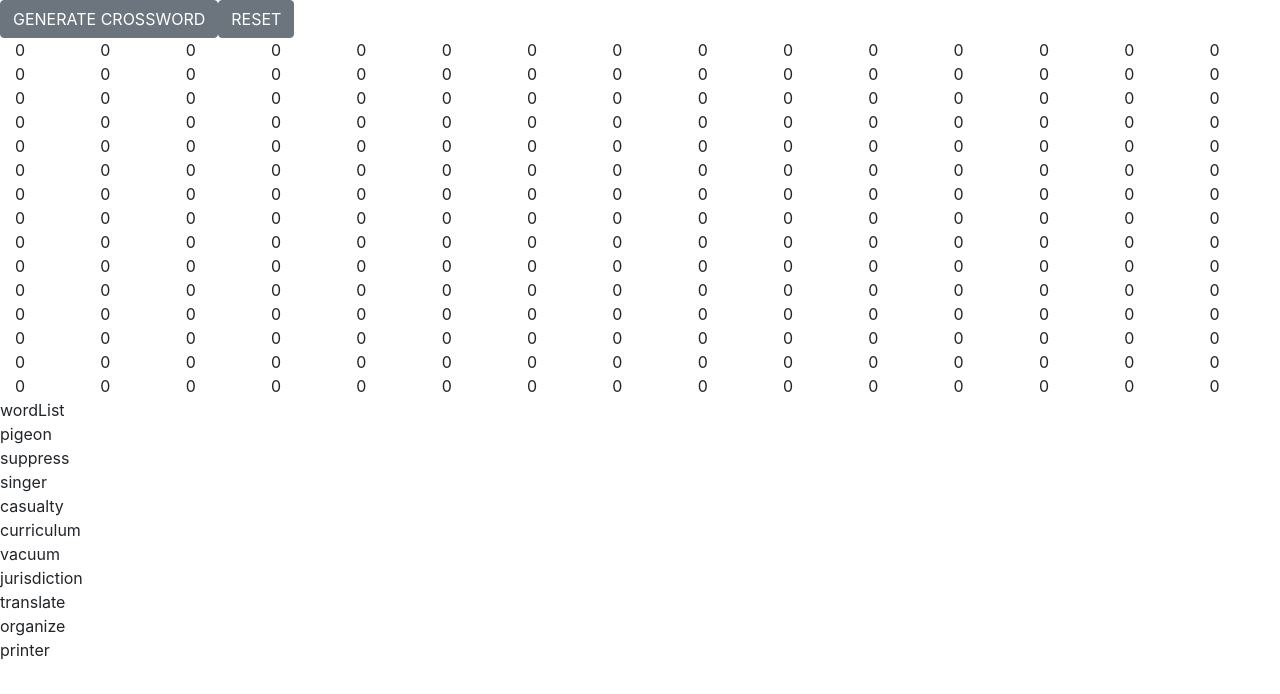
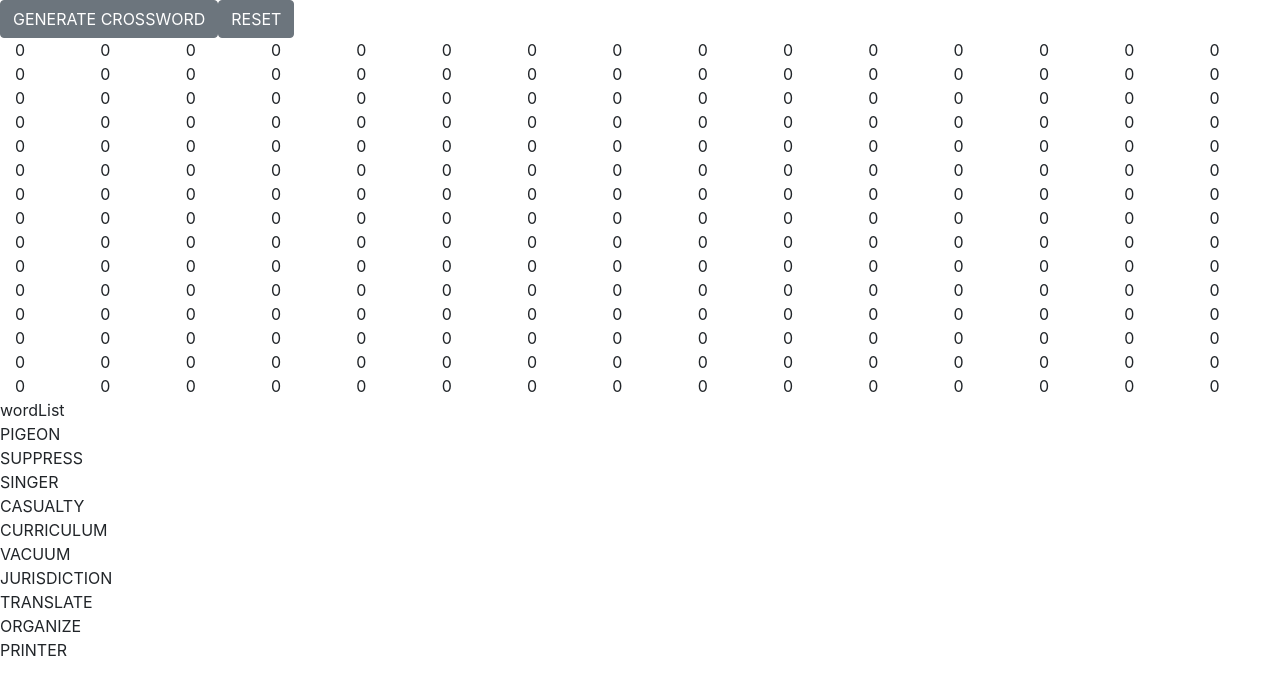
Before and after one commit to SoLetsCode/Crossword-generator, a React (Create React App) app in the folder client/: page / in a window 1280 px wide. Shown: the top 694 px of the page. Built offline with nearby package versions, Linux system fonts and the light colour scheme.

Commit message:
adding one word works in a blank crossword

```diff
--- a/client/src/components/Grid.js
+++ b/client/src/components/Grid.js
@@ -50,7 +50,9 @@ const ROWS = 15;
 const COLUMNS = 15;
 
 function Grid() {
-  const [wordList, setWordList] = useState(defaultWordList);
+  const [wordList, setWordList] = useState(
+    defaultWordList.map((word) => word.toUpperCase())
+  );
   const [grid, setGrid] = useState(null);
 
   useEffect(() => {
@@ -103,7 +105,6 @@ function Grid() {
 
     let tempWordList = [...wordList];
     putWordInGrid(tempWordList[0]);
-    let tempWord = tempWordList.pop();
   };
 
   const putWordInGrid = (word) => {
@@ -119,25 +120,6 @@ function Grid() {
     if (checkIfWordFits(tempGrid, tempDirection, wordList[0], x, y)) {
       checkIfWordFits(tempGrid, tempDirection, wordList[0], x, y, true);
     }
-    switch (tempDirection) {
-      case "N":
-        break;
-      case "E":
-        break;
-      case "S":
-        break;
-      case "W":
-        break;
-      case "NE":
-        break;
-      case "NW":
-        break;
-      case "SE":
-        break;
-      case "SW":
-        break;
-      default:
-    }
 
     setGrid(tempGrid);
   };
@@ -152,13 +134,16 @@ function Grid() {
         if (y - word.length < 0) {
           return false;
         }
-        for (let row = 0; row < word.length; row++) {
-          if (myGrid[y - row][x] !== 0 && myGrid[y - row][x] !== word[row]) {
+        for (let count = 0; count < word.length; count++) {
+          if (
+            myGrid[y - count][x] !== 0 &&
+            myGrid[y - count][x] !== word[count]
+          ) {
             result = false;
           }
 
           if (write) {
-            myGrid[y - row][x] = word[row];
+            myGrid[y - count][x] = word[count];
           }
         }
         break;
@@ -166,12 +151,15 @@ function Grid() {
         if (x + word.length >= COLUMNS) {
           return false;
         }
-        for (let col = 0; col < word.length; col++) {
-          if (myGrid[y][x + col] !== 0 && myGrid[y][x + col] !== word[col]) {
+        for (let count = 0; count < word.length; count++) {
+          if (
+            myGrid[y][x + count] !== 0 &&
+            myGrid[y][x + count] !== word[count]
+          ) {
             result = false;
           }
           if (write) {
-            myGrid[y][x + col] = word[col];
+            myGrid[y][x + count] = word[count];
           }
         }
         break;
@@ -179,13 +167,16 @@ function Grid() {
         if (y + word.length >= ROWS) {
           return false;
         }
-        for (let row = 0; row < word.length; row++) {
-          if (myGrid[y + row][x] !== 0 && myGrid[y + row][x] !== word[row]) {
+        for (let count = 0; count < word.length; count++) {
+          if (
+            myGrid[y + count][x] !== 0 &&
+            myGrid[y + count][x] !== word[count]
+          ) {
             result = false;
           }
 
           if (write) {
-            myGrid[y + row][x] = word[row];
+            myGrid[y + count][x] = word[count];
           }
         }
         break;
@@ -193,12 +184,15 @@ function Grid() {
         if (x - word.length < 0) {
           return false;
         }
-        for (let col = 0; col < word.length; col++) {
-          if (myGrid[y][x - col] !== 0 && myGrid[y][x - col] !== word[col]) {
+        for (let count = 0; count < word.length; count++) {
+          if (
+            myGrid[y][x - count] !== 0 &&
+            myGrid[y][x - count] !== word[count]
+          ) {
             result = false;
           }
           if (write) {
-            myGrid[y][x - col] = word[col];
+            myGrid[y][x - count] = word[count];
           }
         }
         break;
@@ -206,17 +200,15 @@ function Grid() {
         if (y - word.length < 0 || x + word.length >= COLUMNS) {
           return false;
         }
-        for (let row = 0; row < word.length; row++) {
-          for (let col = 0; col < word.length; col++) {
+        for (let count = 0; count < word.length; count++) {
           if (
-              myGrid[y - row][x + col] !== 0 &&
-              myGrid[y - row][x + col] !== word[col]
+            myGrid[y - count][x + count] !== 0 &&
+            myGrid[y - count][x + count] !== word[count]
           ) {
             result = false;
           }
           if (write) {
-              myGrid[y - row][x + col] = word[row];
-            }
+            myGrid[y - count][x + count] = word[count];
           }
         }
         break;
@@ -224,17 +216,15 @@ function Grid() {
         if (y - word.length < 0 || x - word.length < 0) {
           return false;
         }
-        for (let row = 0; row < word.length; row++) {
-          for (let col = 0; col < word.length; col++) {
+        for (let count = 0; count < word.length; count++) {
           if (
-              myGrid[y - row][x - col] !== 0 &&
-              myGrid[y - row][x - col] !== word[col]
+            myGrid[y - count][x - count] !== 0 &&
+            myGrid[y - count][x - count] !== word[count]
           ) {
             result = false;
           }
           if (write) {
-              myGrid[y - row][x - col] = word[row];
-            }
+            myGrid[y - count][x - count] = word[count];
           }
         }
         break;
@@ -242,17 +232,15 @@ function Grid() {
         if (y + word.length >= ROWS || x + word.length >= COLUMNS) {
           return false;
         }
-        for (let row = 0; row < word.length; row++) {
-          for (let col = 0; col < word.length; col++) {
+        for (let count = 0; count < word.length; count++) {
           if (
-              myGrid[y + row][x + col] !== 0 &&
-              myGrid[y + row][x + col] !== word[col]
+            myGrid[y + count][x + count] !== 0 &&
+            myGrid[y + count][x + count] !== word[count]
           ) {
             result = false;
           }
           if (write) {
-              myGrid[y + row][x + col] = word[row];
-            }
+            myGrid[y + count][x + count] = word[count];
           }
         }
         break;
@@ -260,19 +248,18 @@ function Grid() {
         if (y + word.length >= ROWS || x - word.length < 0) {
           return false;
         }
-        for (let row = 0; row < word.length; row++) {
-          for (let col = 0; col < word.length; col++) {
+        for (let count = 0; count < word.length; count++) {
           if (
-              myGrid[y + row][x - col] !== 0 &&
-              myGrid[y + row][x - col] !== word[col]
+            myGrid[y + count][x - count] !== 0 &&
+            myGrid[y + count][x - count] !== word[count]
           ) {
             result = false;
           }
           if (write) {
-              myGrid[y + row][x - col] = word[row];
+            myGrid[y + count][x - count] = word[count];
           }
         }
-        }
+
         break;
       default:
     }
```
Lines whose indentation alone changed are shown as unchanged.
